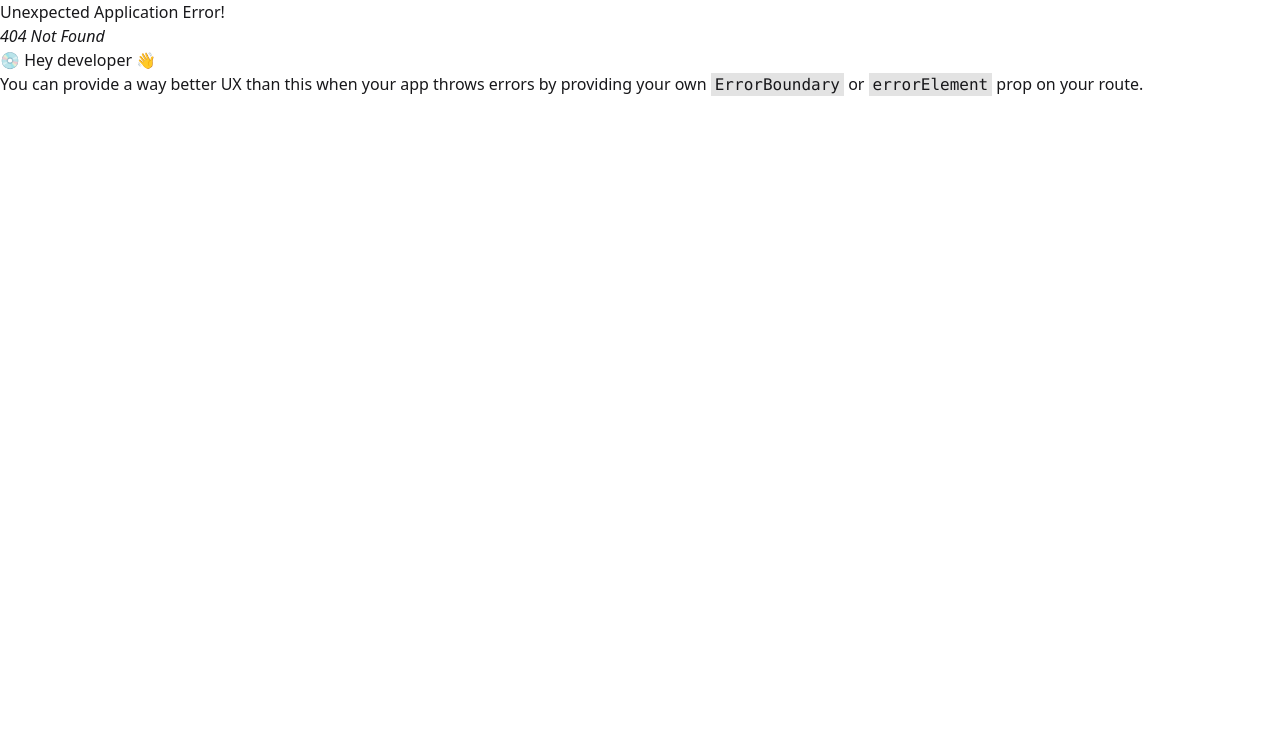
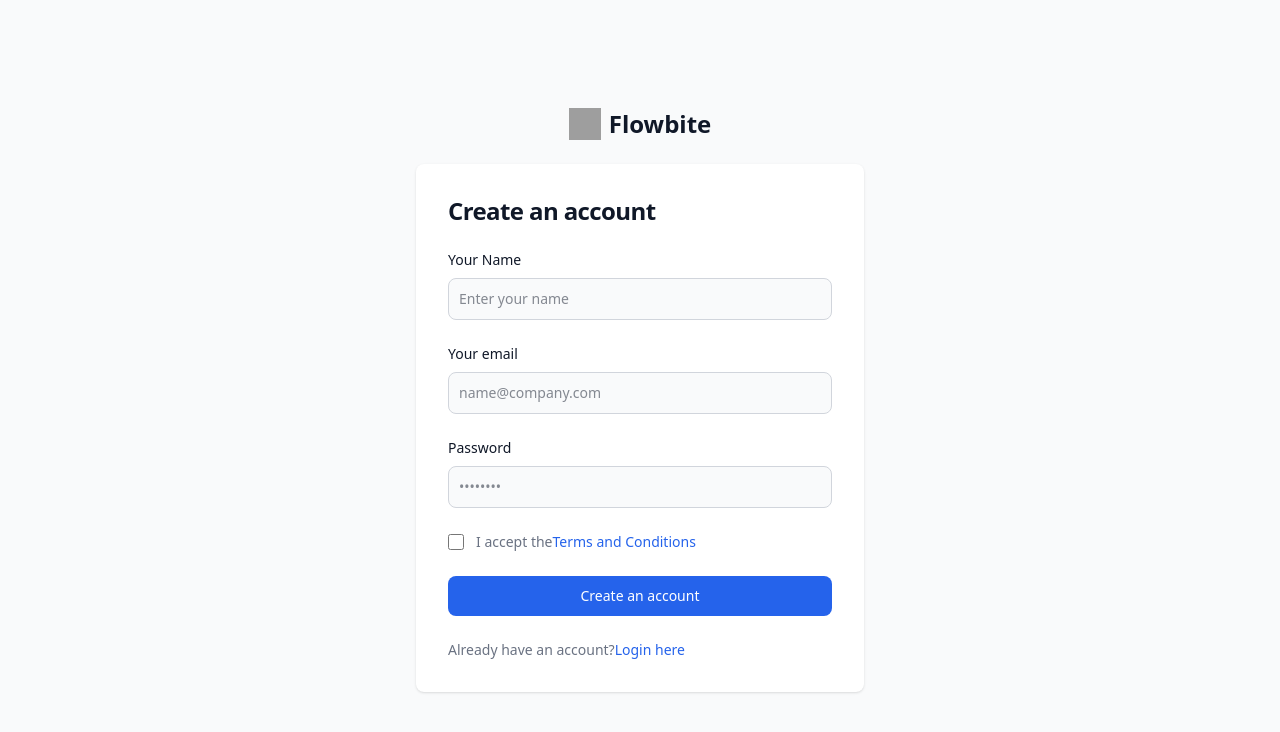
Before and after one commit to Farhan41229/KnowledgeHub---client-side, a React (Vite) app: page /register in a window 1280 px wide. Before the commit this address had no page. Shown: the top 732 px of the page. Built offline with nearby package versions, Linux system fonts and the light colour scheme; grey boxes are pictures that could not be loaded.

Commit message:
Register done

```diff
--- a/package.json
+++ b/package.json
@@ -12,6 +12,7 @@
   "dependencies": {
     "@tailwindcss/vite": "^4.1.10",
     "daisyui": "^5.0.43",
+    "firebase": "^11.9.1",
     "react": "^19.1.0",
     "react-dom": "^19.1.0",
     "react-router": "^7.6.2",
--- a/src/App.css
+++ b/src/App.css
@@ -1,2 +1,6 @@
 @import "tailwindcss";
 @plugin "daisyui";
+
+.active{
+  background-color: lightslategray;
+}
--- a/src/components/Navbar.jsx
+++ b/src/components/Navbar.jsx
@@ -1,5 +1,5 @@
 import React from 'react';
-import { NavLink } from 'react-router';
+import { Link, NavLink } from 'react-router';
 const links = (
   <>
     <li>
@@ -52,7 +52,7 @@
         <ul className="menu menu-horizontal px-1">{links}</ul>
       </div>
       <div className="navbar-end">
-        <a className="btn">Button</a>
+        <Link to={'/register'} className='btn'>Register</Link>
       </div>
     </div>
   );
--- /dev/null
+++ b/src/firebase/firebase.init.js
@@ -0,0 +1,21 @@
+// Import the functions you need from the SDKs you need
+import { initializeApp } from 'firebase/app';
+import { getAuth } from 'firebase/auth';
+// TODO: Add SDKs for Firebase products that you want to use
+// https://firebase.google.com/docs/web/setup#available-libraries
+
+// Your web app's Firebase configuration
+const firebaseConfig = {
+  apiKey: import.meta.env.VITE_apiKey,
+  authDomain: import.meta.env.VITE_authDomain,
+  projectId: import.meta.env.VITE_projectId,
+  storageBucket: import.meta.env.VITE_storageBucket,
+  messagingSenderId: import.meta.env.VITE_messagingSenderId,
+  appId: import.meta.env.VITE_appId,
+};
+
+// Initialize Firebase
+const app = initializeApp(firebaseConfig);
+
+// Initialize Firebase Authentication and get a reference to the service
+export const auth = getAuth(app);
--- /dev/null
+++ b/src/pages/Register.jsx
@@ -0,0 +1,135 @@
+import React from 'react';
+
+const Register = () => {
+  const HandleRegister = (e) => {
+    e.preventDefault();
+    const form = e.target;
+    const name = form.name.value;
+    const email = form.email.value;
+    const password = form.password.value;
+    console.log(name, email, password);
+  };
+  return (
+    <section className="bg-gray-50 dark:bg-gray-900">
+      <div className="flex flex-col items-center justify-center px-6 py-8 mx-auto md:h-screen lg:py-0">
+        <a
+          href="#"
+          className="flex items-center mb-6 text-2xl font-semibold text-gray-900 dark:text-white"
+        >
+          <img
+            className="w-8 h-8 mr-2"
+            src="https://flowbite.s3.amazonaws.com/blocks/marketing-ui/logo.svg"
+            alt="logo"
+          />
+          Flowbite
+        </a>
+        <div className="w-full bg-white rounded-lg shadow dark:border md:mt-0 sm:max-w-md xl:p-0 dark:bg-gray-800 dark:border-gray-700">
+          <div className="p-6 space-y-4 md:space-y-6 sm:p-8">
+            <h1 className="text-xl font-bold leading-tight tracking-tight text-gray-900 md:text-2xl dark:text-white">
+              Create an account
+            </h1>
+            <form
+              onSubmit={HandleRegister}
+              className="space-y-4 md:space-y-6"
+              action="#"
+            >
+              {/* Name */}
+              <div>
+                <label
+                  htmlFor="email"
+                  className="block mb-2 text-sm font-medium text-gray-900 dark:text-white"
+                >
+                  Your Name
+                </label>
+                <input
+                  type="name"
+                  name="name"
+                  id="name"
+                  className="bg-gray-50 border border-gray-300 text-gray-900 text-sm rounded-lg focus:ring-[#2563eb] focus:border-[#2563eb] block w-full p-2.5 dark:bg-gray-700 dark:border-gray-600 dark:placeholder-gray-400 dark:text-white dark:focus:ring-blue-500 dark:focus:border-blue-500"
+                  placeholder="Enter your name"
+                  required
+                />
+              </div>
+              {/* Email */}
+              <div>
+                <label
+                  htmlFor="email"
+                  className="block mb-2 text-sm font-medium text-gray-900 dark:text-white"
+                >
+                  Your email
+                </label>
+                <input
+                  type="email"
+                  name="email"
+                  id="email"
+                  className="bg-gray-50 border border-gray-300 text-gray-900 text-sm rounded-lg focus:ring-[#2563eb] focus:border-[#2563eb] block w-full p-2.5 dark:bg-gray-700 dark:border-gray-600 dark:placeholder-gray-400 dark:text-white dark:focus:ring-blue-500 dark:focus:border-blue-500"
+                  placeholder="name@company.com"
+                  required
+                />
+              </div>
+              {/* Password */}
+              <div>
+                <label
+                  htmlFor="password"
+                  className="block mb-2 text-sm font-medium text-gray-900 dark:text-white"
+                >
+                  Password
+                </label>
+                <input
+                  type="password"
+                  name="password"
+                  id="password"
+                  placeholder="••••••••"
+                  className="bg-gray-50 border border-gray-300 text-gray-900 text-sm rounded-lg focus:ring-[#2563eb] focus:border-[#2563eb] block w-full p-2.5 dark:bg-gray-700 dark:border-gray-600 dark:placeholder-gray-400 dark:text-white dark:focus:ring-blue-500 dark:focus:border-blue-500"
+                  required
+                />
+              </div>
+              <div className="flex items-start">
+                <div className="flex items-center h-5">
+                  <input
+                    id="terms"
+                    aria-describedby="terms"
+                    type="checkbox"
+                    className="w-4 h-4 border border-gray-300 rounded bg-gray-50 focus:ring-3 focus:ring-primary-300 dark:bg-gray-700 dark:border-gray-600 dark:focus:ring-[#2563eb] dark:ring-offset-gray-800"
+                    required
+                  />
+                </div>
+                <div className="ml-3 text-sm">
+                  <label
+                    htmlFor="terms"
+                    className="font-light text-gray-500 dark:text-gray-300"
+                  >
+                    I accept the
+                    <a
+                      className="font-medium text-[#2563eb] hover:underline dark:text-primary-500"
+                      href="#"
+                    >
+                      Terms and Conditions
+                    </a>
+                  </label>
+                </div>
+              </div>
+              <button
+                type="submit"
+                className="w-full text-white bg-[#2563eb] hover:bg-primary-700 focus:ring-4 focus:outline-none focus:ring-primary-300 font-medium rounded-lg text-sm px-5 py-2.5 text-center dark:bg-[#2563eb] dark:hover:bg-primary-700 dark:focus:ring-primary-800"
+              >
+                Create an account
+              </button>
+              <p className="text-sm font-light text-gray-500 dark:text-gray-400">
+                Already have an account?
+                <a
+                  href="#"
+                  className="font-medium text-[#2563eb] hover:underline dark:text-primary-500"
+                >
+                  Login here
+                </a>
+              </p>
+            </form>
+          </div>
+        </div>
+      </div>
+    </section>
+  );
+};
+
+export default Register;
--- a/src/routes/router.jsx
+++ b/src/routes/router.jsx
@@ -2,11 +2,16 @@
 import { createBrowserRouter, RouterProvider } from 'react-router';
 import App from '../App';
 import HomeLayout from '../layouts/HomeLayout';
+import Register from '../pages/Register';
 const router = createBrowserRouter([
   {
     path: '/',
     element: <HomeLayout></HomeLayout>,
   },
+  {
+    path: '/register',
+    element: <Register></Register>,
+  },
 ]);
 
 export default router;
```
Also changed, not shown: 1 other file (tests, documents, lock files or other folders).
